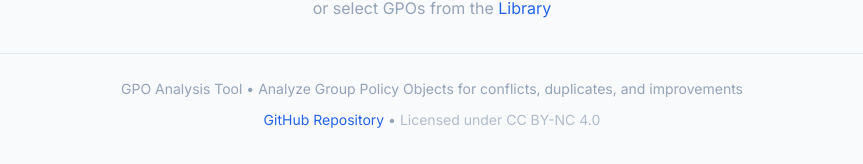
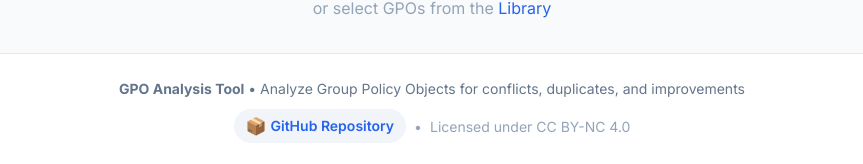
Before and after one commit to sevostianvitalii/GPOanalysis, a React (Vite) app in the folder frontend/: page / in a window 1280 px wide. Shown: the part 946-1110 px from the top of the page, without its empty margins (208-1071 px from the left). Built offline with nearby package versions, Linux system fonts and the light colour scheme; no server answers.

Commit message:
style: improve visibility of github repo link in footer

```diff
--- a/frontend/src/App.jsx
+++ b/frontend/src/App.jsx
@@ -246,20 +246,21 @@ function App() {
 
             <footer className="footer">
                 <div className="container">
-                    <p className="text-muted text-sm text-center">
-                        GPO Analysis Tool • Analyze Group Policy Objects for conflicts, duplicates, and improvements
+                    <p className="text-secondary text-sm text-center">
+                        <strong>GPO Analysis Tool</strong> • Analyze Group Policy Objects for conflicts, duplicates, and improvements
                     </p>
-                    <p className="text-muted text-sm text-center" style={{ marginTop: '0.5rem' }}>
+                    <p className="text-center" style={{ marginTop: '0.5rem', fontSize: '0.875rem' }}>
                         <a
                             href="https://github.com/sevostianvitalii/GPOanalysis"
                             target="_blank"
                             rel="noopener noreferrer"
-                            style={{ color: 'var(--color-primary)', textDecoration: 'none' }}
+                            className="github-link"
                         >
+                            <span style={{ fontSize: '1.2em', verticalAlign: 'middle', marginRight: '4px' }}>📦</span>
                             GitHub Repository
                         </a>
-                        {' • '}
-                        <span style={{ opacity: 0.7 }}>Licensed under CC BY-NC 4.0</span>
+                        <span className="text-muted" style={{ margin: '0 8px' }}>•</span>
+                        <span className="text-muted">Licensed under CC BY-NC 4.0</span>
                     </p>
                 </div>
             </footer>
@@ -327,6 +328,25 @@ function App() {
           padding: var(--space-lg) 0;
           border-top: 1px solid var(--color-border);
           margin-top: auto;
+          background-color: var(--color-bg-secondary);
+        }
+
+        .github-link {
+            color: var(--color-primary);
+            text-decoration: none;
+            font-weight: 600;
+            display: inline-flex;
+            align-items: center;
+            padding: 4px 12px;
+            background: var(--color-bg-tertiary);
+            border-radius: 20px;
+            transition: all 0.2s ease;
+        }
+
+        .github-link:hover {
+            background: var(--color-primary);
+            color: white;
+            transform: translateY(-1px);
         }
 
         @media (max-width: 768px) {
```
